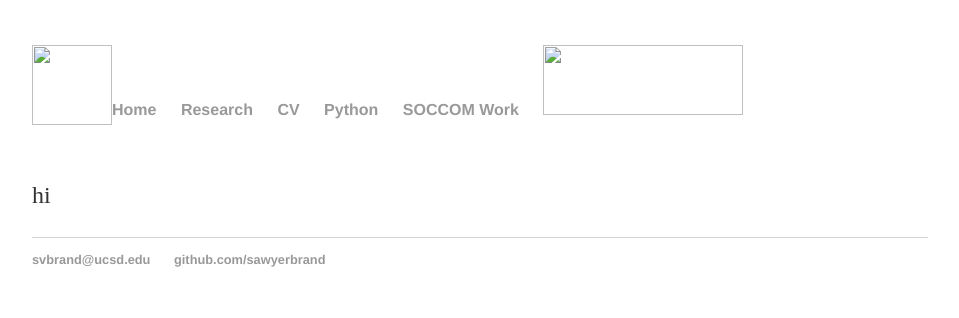
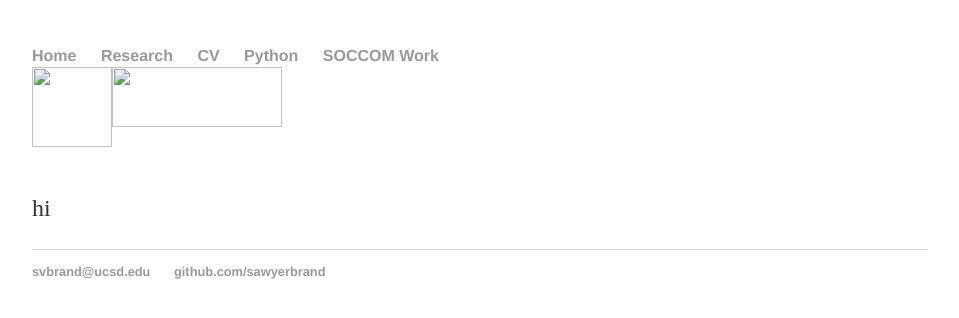
Before and after one commit to SawyerBrand/SawyerBrand.github.io, a Jekyll site: the page built from images/hi.md, in a window 1280 px wide. Shown: the top 318 px of the page, without its empty margins (160-1119 px from the left). Built offline with Jekyll 4.4.1, drawn with Linux system fonts in a browser that asks for light colours; our own code applies the rules of GitHub Pages for plain Markdown files.

Commit message:
Update default.html

```diff
--- a/_layouts/default.html
+++ b/_layouts/default.html
@@ -14,10 +14,11 @@
 			<li><a href="/Python">Python</a></li>
 			<li><a href="/SOCCOM">SOCCOM Work</a></li>
 
+			<br>
 			<a href="http://soccom.princeton.edu">
 				<img src="images/SOCCOM.png" style="border:0px;margin:0px;float:left;" width="80" height="80"> </a>
 			<a href="https://scripps.ucsd.edu/">
-				<img src="images/SIOlogo.png" style="border:0px;margin:0px;float:both;"  width="200" height="70"></a>
+				<img src="images/SIOlogo.png" style="border:0px;margin:0px;float:both;"  width="170" height="60"></a>
 	    		</ul>
 			</nav>
 			<br>
```
